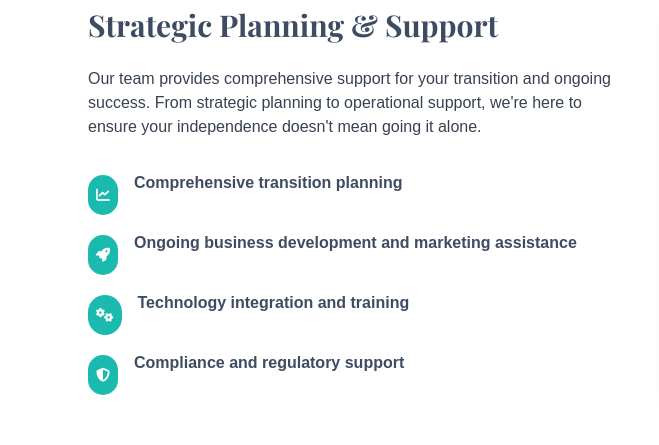
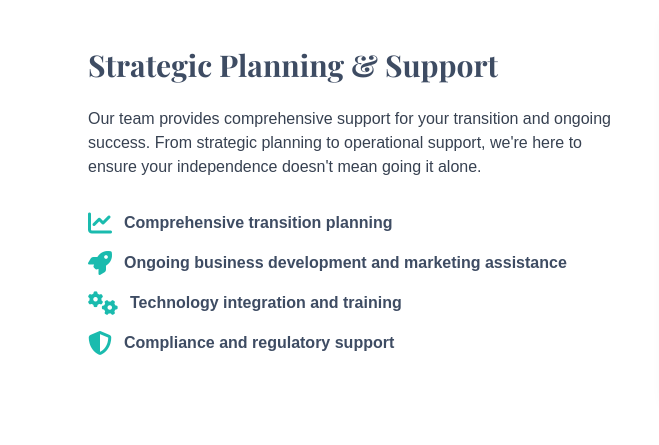
Before and after one commit to growthpigs/uag-calculator-lander, a website: page public/index.html in a window 1280 px wide. Shown: the part 5346-5791 px from the top of the page, 0-659 px from the left. Drawn offline with nearby package versions, Linux system fonts and the light colour scheme; a web font is replaced by a local one.

Commit message:
Update Strategic Planning & Support icons: match Meet Ray style, green icons, horizontal alignment, no circles

```diff
--- a/public/index.html
+++ b/public/index.html
@@ -402,40 +402,21 @@
                     <p class="text-gray-700 mb-8">Our team provides comprehensive support for your transition and ongoing success. From strategic planning to operational support, we're here to ensure your independence doesn't mean going it alone.</p>
 
                     <div class="space-y-4">
-                        <div class="flex items-start">
-                            <div class="bg-uag-aqua rounded-full p-2 mr-4 mt-1">
-                                <i class="fas fa-chart-line text-white text-sm"></i>
-                            </div>
-                            <div>
-                                <h3 class="font-semibold text-uag-navy">Comprehensive transition planning</h3>
-                            </div>
+                        <div class="flex items-center mb-4">
+                            <i class="fas fa-chart-line text-uag-aqua text-2xl mr-3"></i>
+                            <h3 class="font-semibold text-uag-navy">Comprehensive transition planning</h3>
                         </div>
-
-                        <div class="flex items-start">
-                            <div class="bg-uag-aqua rounded-full p-2 mr-4 mt-1">
-                                <i class="fas fa-rocket text-white text-sm"></i>
-                            </div>
-                            <div>
-                                <h3 class="font-semibold text-uag-navy">Ongoing business development and marketing assistance</h3>
-                            </div>
+                        <div class="flex items-center mb-4">
+                            <i class="fas fa-rocket text-uag-aqua text-2xl mr-3"></i>
+                            <h3 class="font-semibold text-uag-navy">Ongoing business development and marketing assistance</h3>
                         </div>
-
-                        <div class="flex items-start">
-                            <div class="bg-uag-aqua rounded-full p-2 mr-4 mt-1">
-                                <i class="fas fa-cogs text-white text-sm"></i>
-                            </div>
-                            <div>
-                                <h3 class="font-semibold text-uag-navy">Technology integration and training</h3>
-                            </div>
+                        <div class="flex items-center mb-4">
+                            <i class="fas fa-cogs text-uag-aqua text-2xl mr-3"></i>
+                            <h3 class="font-semibold text-uag-navy">Technology integration and training</h3>
                         </div>
-
-                        <div class="flex items-start">
-                            <div class="bg-uag-aqua rounded-full p-2 mr-4 mt-1">
-                                <i class="fas fa-shield-alt text-white text-sm"></i>
-                            </div>
-                            <div>
-                                <h3 class="font-semibold text-uag-navy">Compliance and regulatory support</h3>
-                            </div>
+                        <div class="flex items-center mb-4">
+                            <i class="fas fa-shield-alt text-uag-aqua text-2xl mr-3"></i>
+                            <h3 class="font-semibold text-uag-navy">Compliance and regulatory support</h3>
                         </div>
                     </div>
                 </div>
@@ -704,7 +685,10 @@
                     </div>
                 </div>
 
-                <div class="bg-white border-2 border-uag-aqua p-8 rounded-xl">
+                <div class="bg-white border-2 border-uag-aqua p-8 rounded-xl mt-16 text-center">
+                    <div class="flex flex-col items-center mb-4">
+                        <img src="https://p129.p0.n0.cdn.zight.com/items/NQumP1ly/d8e17d43-3578-4f40-a4a4-b2e50cdd8494.jpeg?v=5432e2efd60d4d518c17bd340caf4e08" alt="Ray Gettins" class="rounded-full object-cover w-16 h-16 md:w-20 md:h-20 mb-4 shadow-lg border-2 border-uag-aqua" style="width: 70px; height: 70px;">
+                    </div>
                     <h3 class="font-playfair text-2xl font-semibold text-uag-navy mb-6">Reserve Your Coffee Call</h3>
 
                     <div class="space-y-4 mb-6">
```
